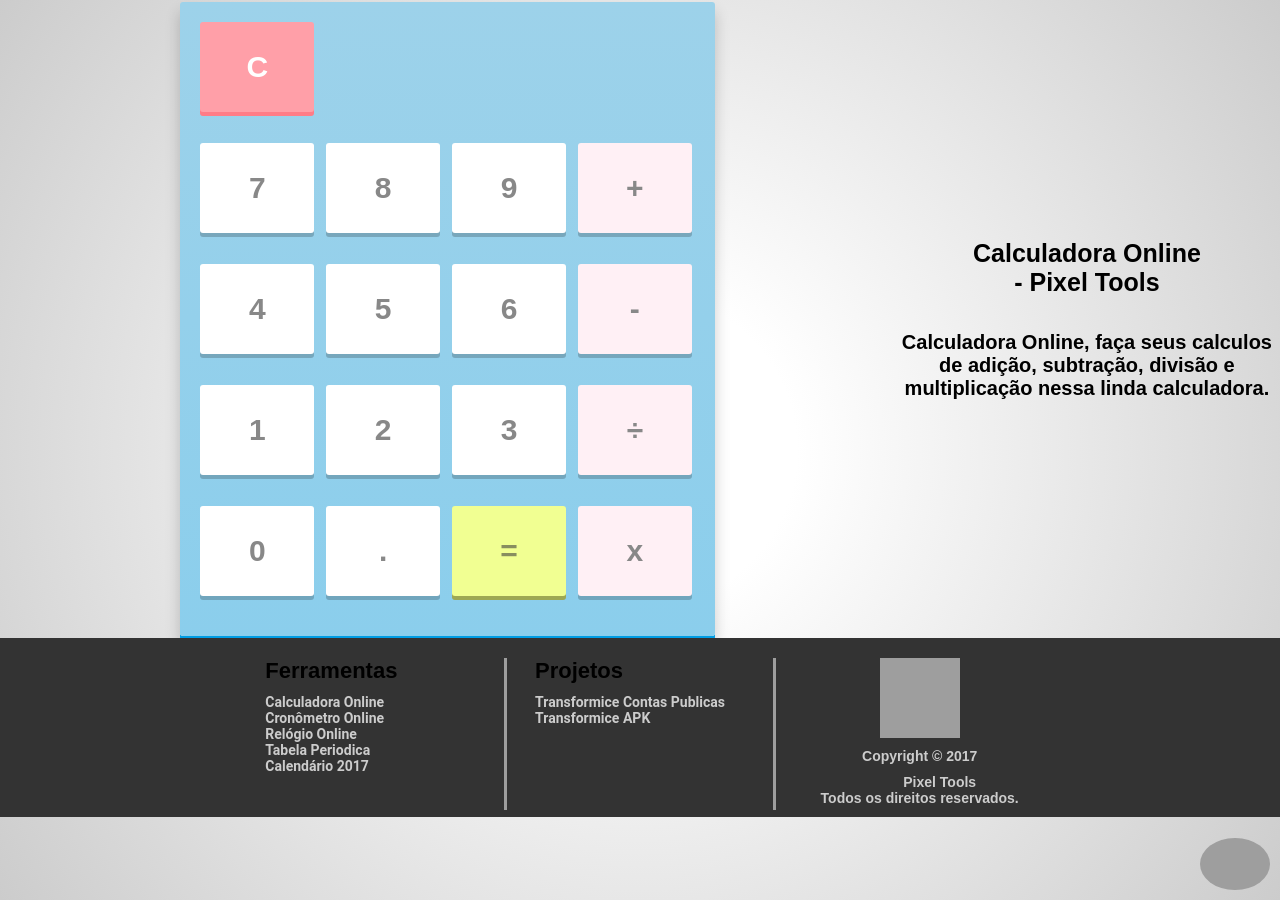
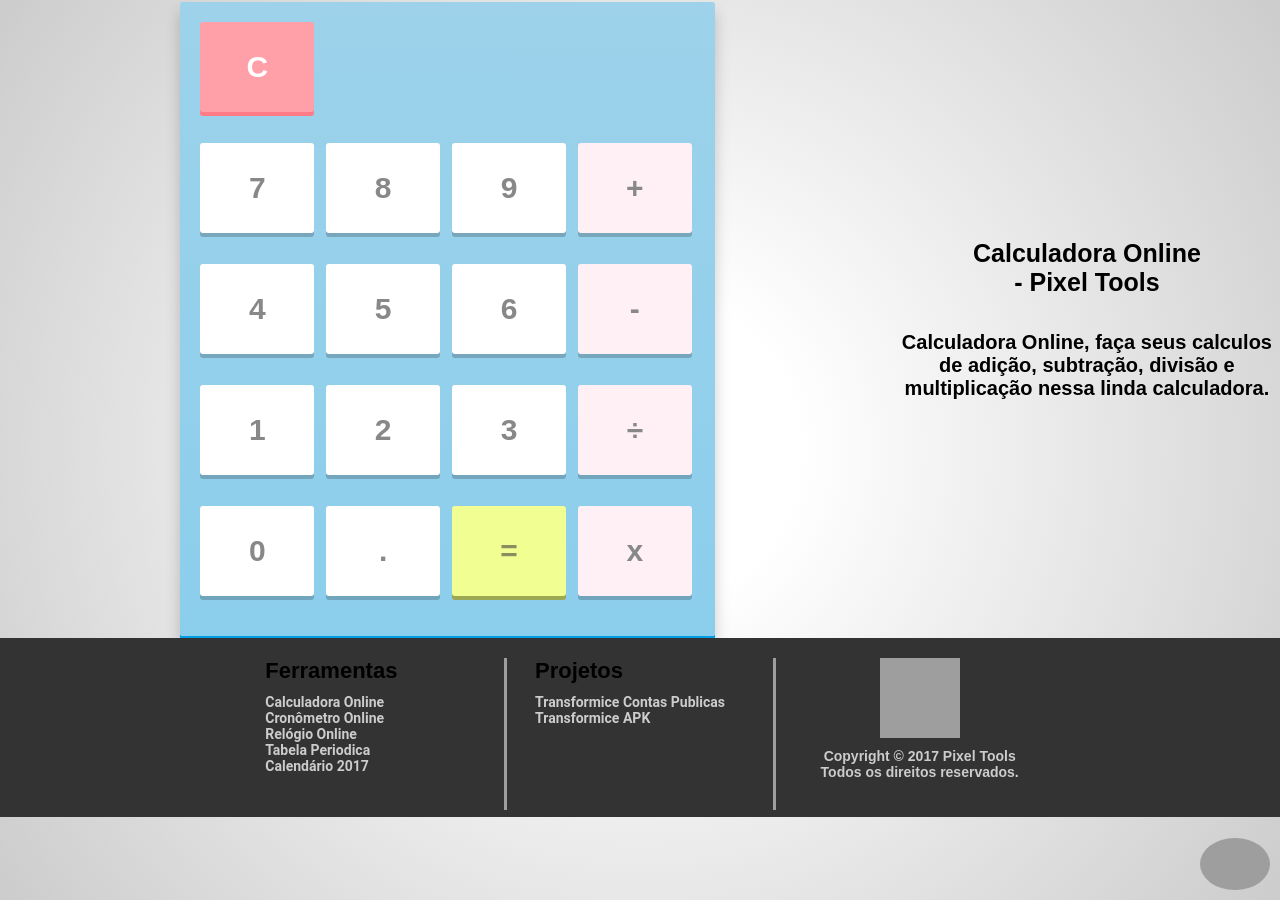
Before and after one commit to TreinoeDieta/Website, a Jekyll site: the page calculadora/teste/index.html, which Jekyll copies as it is, in a window 1280 px wide, cut to the strip 0-900 px from the top of the page. Built offline with Jekyll 4.4.1, drawn with Linux system fonts in a browser that asks for light colours; grey boxes are pictures that could not be loaded.

Commit message:
Update index.html

```diff
--- a/calculadora/teste/index.html
+++ b/calculadora/teste/index.html
@@ -399,7 +399,7 @@ for(var i = 0; i < keys.length; i++) {
 <div class="divisor"></div>
 <div class="footer3">
 <p class="footertitle"><a href="https://pixeltools.tk/"><img src="https://i.imgur.com/PLyBJMz.png" alt="Pixel Tools" width="80px" height="80px"/></a></p>
-	Copyright © 2017 <a class="footer3" href="https://pixeltools.tk/">Pixel Tools</a><br/>
+Copyright © 2017 Pixel Tools<br/>
 Todos os direitos reservados.
 </div>
 </div>
```
